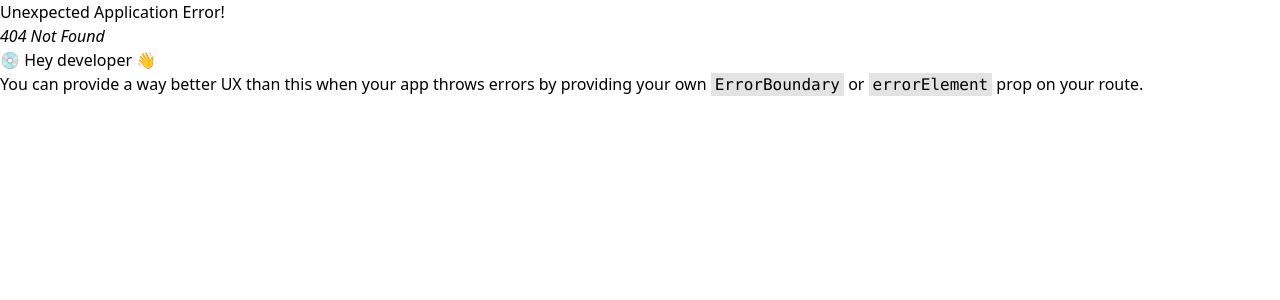
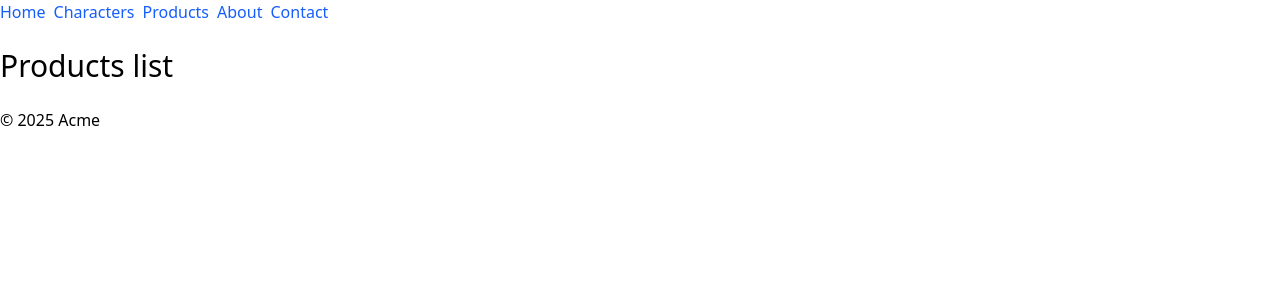
Before and after one commit to patrykomiotek/2a-react, a React (Vite) app: page /products in a window 1280 px wide. Before the commit this address had no page. Shown: the top 300 px of the page. Built offline with nearby package versions, Linux system fonts and the light colour scheme.

Commit message:
feat: with product list

```diff
--- a/src/components/Layout/Menu.tsx
+++ b/src/components/Layout/Menu.tsx
@@ -1,4 +1,4 @@
-import { Link } from "react-router-dom";
+import { Link } from 'react-router-dom';
 
 type MenuItem = {
   path: string;
@@ -7,20 +7,24 @@ type MenuItem = {
 
 const links: MenuItem[] = [
   {
-    path: "/",
-    label: "Home",
+    path: '/',
+    label: 'Home',
   },
   {
-    path: "/characters",
-    label: "Characters",
+    path: '/characters',
+    label: 'Characters',
   },
   {
-    path: "/about",
-    label: "About",
+    path: '/products',
+    label: 'Products',
   },
   {
-    path: "/contact",
-    label: "Contact",
+    path: '/about',
+    label: 'About',
+  },
+  {
+    path: '/contact',
+    label: 'Contact',
   },
 ];
 
--- /dev/null
+++ b/src/pages/ProductsPage.tsx
@@ -0,0 +1,7 @@
+export const ProductsPage = () => {
+  return (
+    <div>
+      <h1 className="text-3xl">Products list</h1>
+    </div>
+  );
+};
--- a/src/routes.tsx
+++ b/src/routes.tsx
@@ -5,6 +5,7 @@ import { Layout } from './components/Layout/Layout';
 import { AboutPage } from './pages/AboutPage';
 import { ContactPage } from './pages/ContactPage';
 import { CharacterDetailsPage } from './pages/CharacterDetailsPage';
+import { ProductsPage } from './pages/ProductsPage';
 
 export const router = createBrowserRouter([
   {
@@ -31,6 +32,10 @@ export const router = createBrowserRouter([
         path: '/contact',
         element: <ContactPage />,
       },
+      {
+        path: '/products',
+        element: <ProductsPage />,
+      },
     ],
   },
 ]);
```
